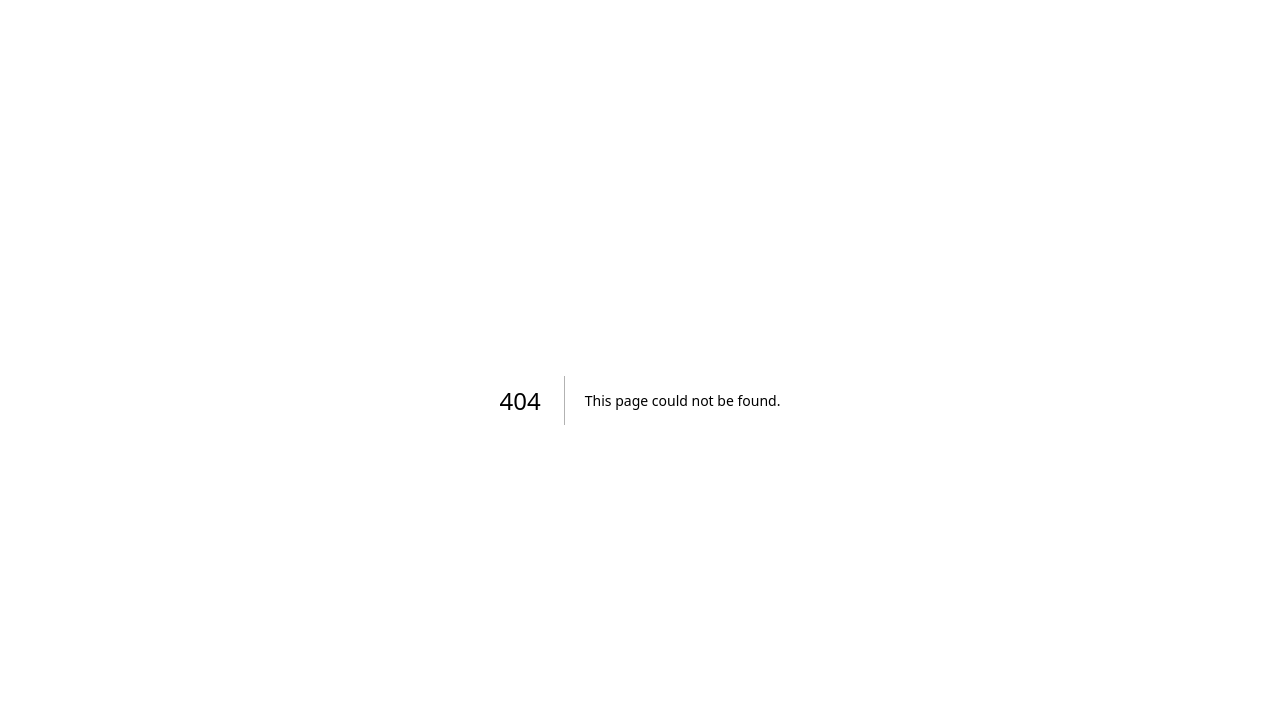
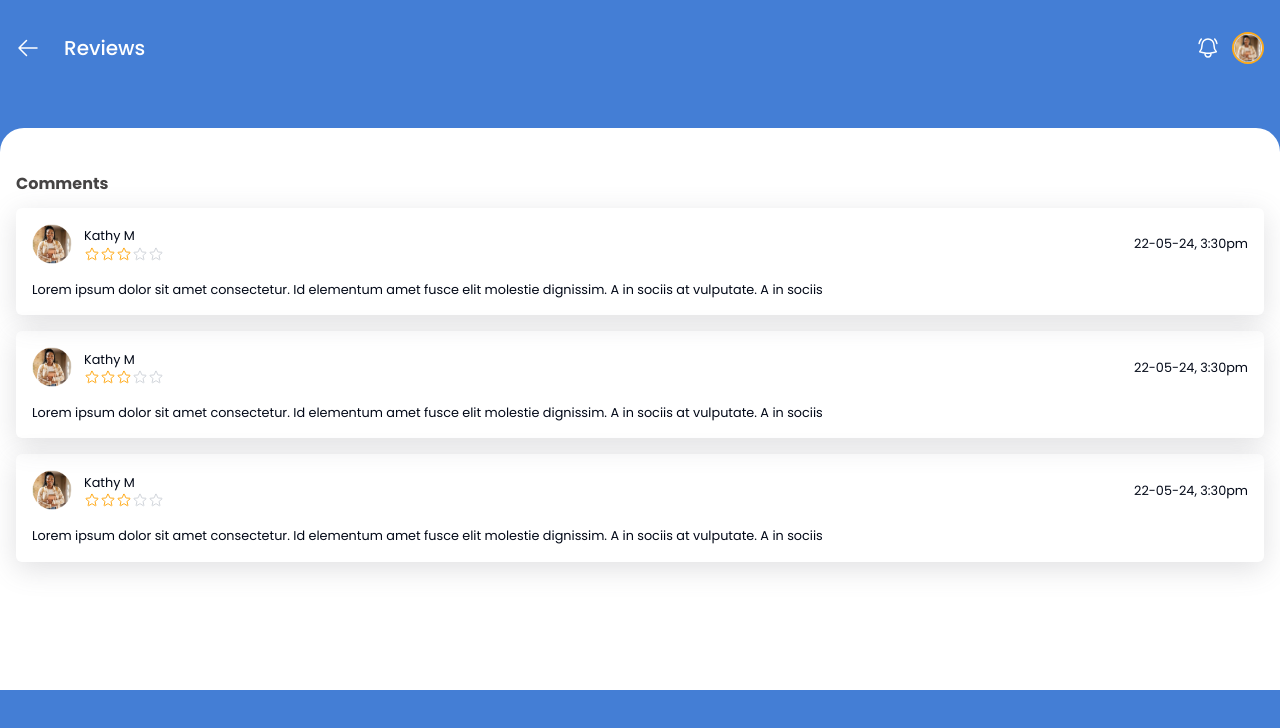
Before and after one commit to Juvis237/ProGuide_FrontEnd, a Next.js app: page /review in a window 1280 px wide. Before the commit this address had no page. Shown: the top 728 px of the page. Built offline with nearby package versions, Linux system fonts and the light colour scheme.

Commit message:
feat: review page

```diff
--- a/data.ts
+++ b/data.ts
@@ -1,5 +1,5 @@
-import { faCodePullRequest, faFile, faHouse, faMagnifyingGlassChart } from "@fortawesome/free-solid-svg-icons"
-import { ArrowUpTrayIcon, CalendarIcon, Cog6ToothIcon, ExclamationCircleIcon, LockClosedIcon, PencilIcon, QuestionMarkCircleIcon } from '@heroicons/react/24/outline'
+import { faCodePullRequest, faFile, faHouse, faMagnifyingGlassChart, faUpload } from "@fortawesome/free-solid-svg-icons"
+import { ArrowUpTrayIcon, CalendarIcon, Cog6ToothIcon, ExclamationCircleIcon, LockClosedIcon, PencilIcon, QuestionMarkCircleIcon, StarIcon, WalletIcon } from '@heroicons/react/24/outline'
 
 export const signupField = [
     {
@@ -106,6 +106,28 @@ export const dashboardLink = [
         icon: faMagnifyingGlassChart,
         link: '/tracking',
         name: 'Tracking'
+    },
+    {
+        icon: faFile,
+        link: '/my-docs',
+        name: 'My Docs'
+    },
+]
+export const dashboardLink2 = [
+    {
+        icon: faHouse,
+        link: '/dashboard',
+        name: 'Dashboard'
+    },
+    {
+        icon: faCodePullRequest,
+        link: '/progress',
+        name: 'Progess'
+    },
+    {
+        icon: faUpload,
+        link: '/upload',
+        name: 'Upload'
     },
     {
         icon: faFile,
@@ -287,6 +309,50 @@ export const profileData = [
         link: '/contact-support'
     },
 ]
+export const profileDataAgent = [
+    {
+        icon: PencilIcon,
+        label: 'Edit profile',
+        link: '/profile-edit'
+    },
+    {
+        icon: LockClosedIcon,
+        label: 'Change password',
+        link: '/update-password'
+    },
+    {
+        icon: WalletIcon,
+        label: 'Withdraw History',
+        link: '/withdraw-history'
+
+    },
+    {
+        icon: StarIcon,
+        label: 'Reviews',
+        link: '/review'
+
+    },
+    {
+        icon: ArrowUpTrayIcon,
+        label: 'Logout',
+        link: ''
+    },
+    {
+        icon: Cog6ToothIcon,
+        label: 'Settings',
+        link: 'settings'
+    },
+    {
+        icon: ExclamationCircleIcon,
+        label: 'About Pro-Guide',
+        link: ''
+    },
+    {
+        icon: QuestionMarkCircleIcon,
+        label: 'Contact support',
+        link: '/contact-support'
+    },
+]
 
 export const editProfileField = [
     {
@@ -348,6 +414,30 @@ export const notificationData = [
     },
 ]
 
+export const comments = [
+    {
+    imgSrc: '/assets/avatar.png',
+    name: 'Kathy M',
+    comment: 'Lorem ipsum dolor sit amet consectetur. Id elementum amet fusce elit molestie dignissim. A in sociis at vulputate. A in sociis ',
+    commentDate: '22-05-24, 3:30pm',
+    stars: 3
+},
+    {
+    imgSrc: '/assets/avatar.png',
+    name: 'Kathy M',
+    comment: 'Lorem ipsum dolor sit amet consectetur. Id elementum amet fusce elit molestie dignissim. A in sociis at vulputate. A in sociis ',
+    commentDate: '22-05-24, 3:30pm',
+    stars: 3
+},
+    {
+    imgSrc: '/assets/avatar.png',
+    name: 'Kathy M',
+    comment: 'Lorem ipsum dolor sit amet consectetur. Id elementum amet fusce elit molestie dignissim. A in sociis at vulputate. A in sociis ',
+    commentDate: '22-05-24, 3:30pm',
+    stars: 3
+},
+]
+
 export const headerSignup = 'Pro-Delivery'
 export const parSignup = 'Begin  an incredible  journey of success with us'
 export const parLogin = 'Welcome back! Let’s pick up from where you ended'
--- /dev/null
+++ b/src/app/review/page.tsx
@@ -0,0 +1,10 @@
+import ReviewContainer from '@/components/review-container/ReviewContainer'
+import React from 'react'
+
+const page = () => {
+  return (
+    <ReviewContainer />
+  )
+}
+
+export default page
--- /dev/null
+++ b/src/components/comment-card/CommentCard.tsx
@@ -0,0 +1,49 @@
+import { StarIcon } from '@heroicons/react/24/outline'
+import Image from 'next/image'
+import React from 'react'
+
+interface Props {
+    name: string
+    comment: string
+    commentDate: string
+    imageSrc: string
+    stars: number
+}
+
+const CommentCard: React.FC<Props> = ({
+    name,
+    commentDate,
+    comment,
+    imageSrc,
+    stars,
+}) => {
+    const maxStars = 5
+    const starsArray = Array.from({ length: maxStars })
+
+    return (
+        <div className="flex flex-col gap-y-4 box-shadow p-4 rounded-md">
+            <div className="flex justify-between items-center">
+                <div className="flex items-center gap-x-3">
+                    <div className="w-10 h-10 rounded-full">
+                        <Image width={100} height={100} alt="" src={imageSrc} />
+                    </div>
+                    <div className="flex flex-col">
+                        <h4 className="text-[0.8rem]">{name}</h4>
+                        <div className="flex">
+                            {starsArray.map((_, index) => (
+                                <StarIcon
+                                    key={index}
+                                    className={`w-4 h-4 ${index < stars ? 'text-secondary' : 'text-gray-300'}`}
+                                />
+                            ))}
+                        </div>
+                    </div>
+                </div>
+                <small>{commentDate}</small>
+            </div>
+            <p className="text-[0.8rem]">{comment}</p>
+        </div>
+    )
+}
+
+export default CommentCard
--- /dev/null
+++ b/src/components/comment-container/CommentContainer.tsx
@@ -0,0 +1,25 @@
+import React from 'react'
+import { comments } from '../../../data'
+import CommentCard from '../comment-card/CommentCard'
+
+const CommentContainer = () => {
+    return (
+        <div>
+            <h3 className="py-3 text-muted font-bold">Comments</h3>
+            <div className="flex flex-col gap-4">
+                {comments.map((el, index) => (
+                    <CommentCard
+                        key={index}
+                        name={el.name}
+                        stars={el.stars}
+                        comment={el.comment}
+                        commentDate={el.commentDate}
+                        imageSrc={el.imgSrc}
+                    />
+                ))}
+            </div>
+        </div>
+    )
+}
+
+export default CommentContainer
--- /dev/null
+++ b/src/components/profile-container-agent/ProfileContainerAgent.tsx
@@ -0,0 +1,48 @@
+'use client'
+
+import React from 'react'
+import { profileData, profileDataAgent } from '../../../data'
+import ProfileTab from '../profile-tab/ProfileTab'
+import Image from 'next/image'
+import { CameraIcon } from '@heroicons/react/24/outline'
+import HeaderNav from '../header-nav/HeaderNav'
+
+const ProfileContainerAgent = () => {
+    return (
+        <div className="img-bg flex flex-col items-center justify-center">
+            <HeaderNav
+                title="Account"
+                link="/dashboard"
+                imageSrc="/assets/avatar.png"
+            />
+            <div className="flex justify-center items-center gap-1 my-3 flex-col text-white">
+                <div className="w-24 h-24 border-2 border-white rounded-full relative">
+                    <Image
+                        width={100}
+                        height={100}
+                        alt=""
+                        src={'/assets/avatar.png'}
+                    />
+                    <div className="absolute top-0 right-0 rounded-full h-7 w-7 flex justify-center items-center bg-white cursor-pointer">
+                        <CameraIcon className={`"w-5 h-5 text-black`} />
+                    </div>
+                </div>
+                <p>Kathy Mankaa</p>
+                <small className="text-[0.7rem]">katherinem@gmail.com</small>
+                <small className="text-[0.65rem]">672835564</small>
+            </div>
+            <div className="flex flex-col mx-4 bg-white min-h-[400px] rounded-2xl px-6 py-6 box-shadow-2 w-[90%] mb-9">
+                {profileDataAgent.map((el, index) => (
+                    <ProfileTab
+                        key={index}
+                        label={el.label}
+                        Icon={el.icon}
+                        link={el.link}
+                    />
+                ))}
+            </div>
+        </div>
+    )
+}
+
+export default ProfileContainerAgent
--- a/src/components/profile-tab/ProfileTab.tsx
+++ b/src/components/profile-tab/ProfileTab.tsx
@@ -15,10 +15,11 @@ interface Props {
 
 const ProfileTab: React.FC<Props> = ({ label, Icon, link }) => {
     return (
-        <Link href={link}
+        <Link
+            href={link}
             className={`cursor-pointer flex justify-between items-center border-b py-3 ${label === 'Logout' && 'text-red-600'}`}
         >
-            <div className="flex gap-5">
+            <div className={`flex gap-5 `}>
                 <Icon
                     className={`w-5 h-5 ${label === 'Logout' && '-rotate-90'}`}
                 />
--- /dev/null
+++ b/src/components/review-container/ReviewContainer.tsx
@@ -0,0 +1,26 @@
+'use client'
+import React from 'react'
+import HeaderNav from '../header-nav/HeaderNav'
+import CommentContainer from '../comment-container/CommentContainer'
+
+
+const ReviewContainer = () => {
+
+    return (
+        <section className="w-full min-h-screen bg-primary">
+            <HeaderNav
+                title="Reviews"
+                link="/"
+                imageSrc="/assets/avatar.png"
+                marginTop="pt-8"
+            />
+            <div className="pt-12">
+                <section className="bg-white pt-8 min-h-1/2 pb-32 px-4 rounded-t-3xl">
+                   <CommentContainer />
+                </section>
+            </div>
+        </section>
+    )
+}
+
+export default ReviewContainer
--- /dev/null
+++ b/src/components/review-progress/ReviewProgress.tsx
@@ -0,0 +1,12 @@
+import React from 'react'
+
+const ReviewProgress = () => {
+    return (
+        <div>
+            <div></div>
+            <div></div>
+        </div>
+    )
+}
+
+export default ReviewProgress
--- /dev/null
+++ b/src/components/time-line/Timeline.tsx
@@ -0,0 +1,26 @@
+import React from 'react'
+
+const Timeline = () => {
+    return (
+        <div className="flex gap-5 flex-col">
+            <div
+                // key={index}
+                className={`flex relative items-center justify-center w-2 h-2 rounded-full border-2 bg-black`}
+            >
+                <div className={`absolute border-2 border-gray-300}`}></div>
+            </div>
+            <div
+                // key={index}
+                className={`flex relative items-center justify-center w-2 h-2 rounded-full border-2 bg-black`}
+            >
+                {/* {index + 1} */}
+                {/* <div
+                        className={`absolute -right-16 w-16 border-2 ${step !== 'completed' && 'border-gray-300'}  ${step === 'completed' && 'border-primary'}`}
+                    ></div> */}
+            </div>
+            {/* )} */}
+        </div>
+    )
+}
+
+export default Timeline
--- a/src/components/tracking-container/TrackingContainer.tsx
+++ b/src/components/tracking-container/TrackingContainer.tsx
@@ -3,6 +3,8 @@ import HeaderNav from '../header-nav/HeaderNav'
 import SearchBar from '../search-bar/SearchBar'
 import RequestStatusBar from '../request-status-bar/RequestStatusBar'
 import Support from '../support/Support'
+import Timeline from '../time-line/Timeline'
+import ProfileContainerAgent from '../profile-container-agent/ProfileContainerAgent'
 
 const TrackingContainer = () => {
     return (
@@ -17,6 +19,7 @@ const TrackingContainer = () => {
                 <section className="bg-white pt-8 min-h-screen pb-32 px-4 rounded-t-3xl">
                     <SearchBar />
                     <RequestStatusBar />
+                    <ProfileContainerAgent />
                 </section>
             </div>
             <Support />
```
